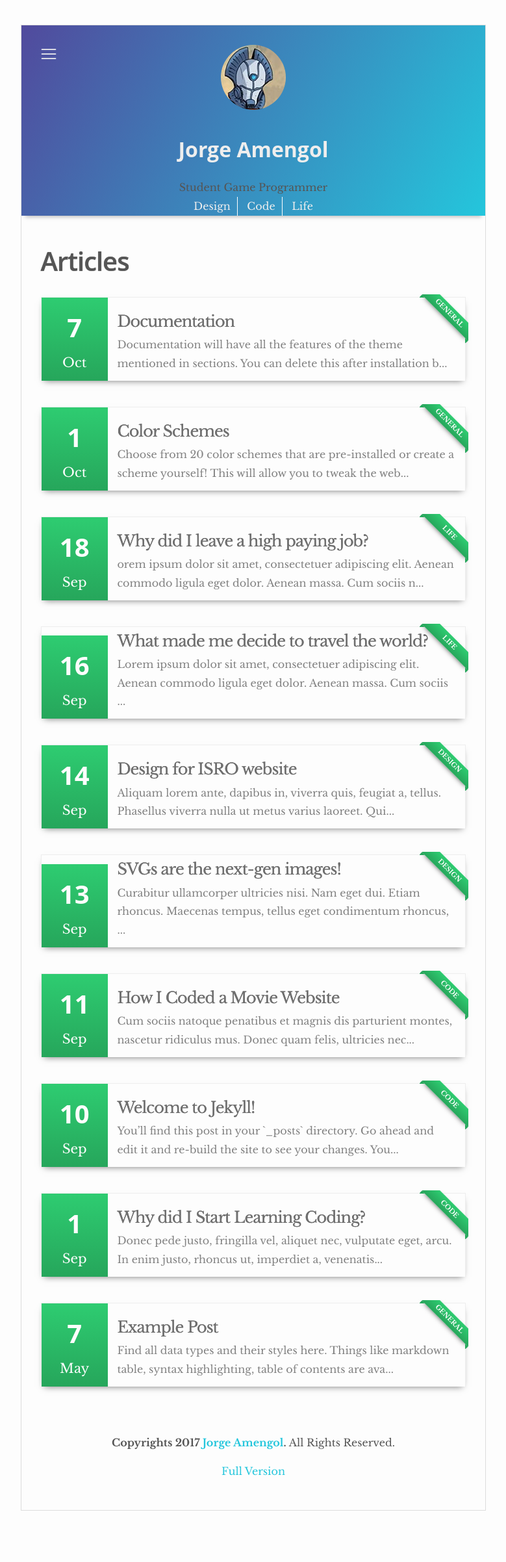
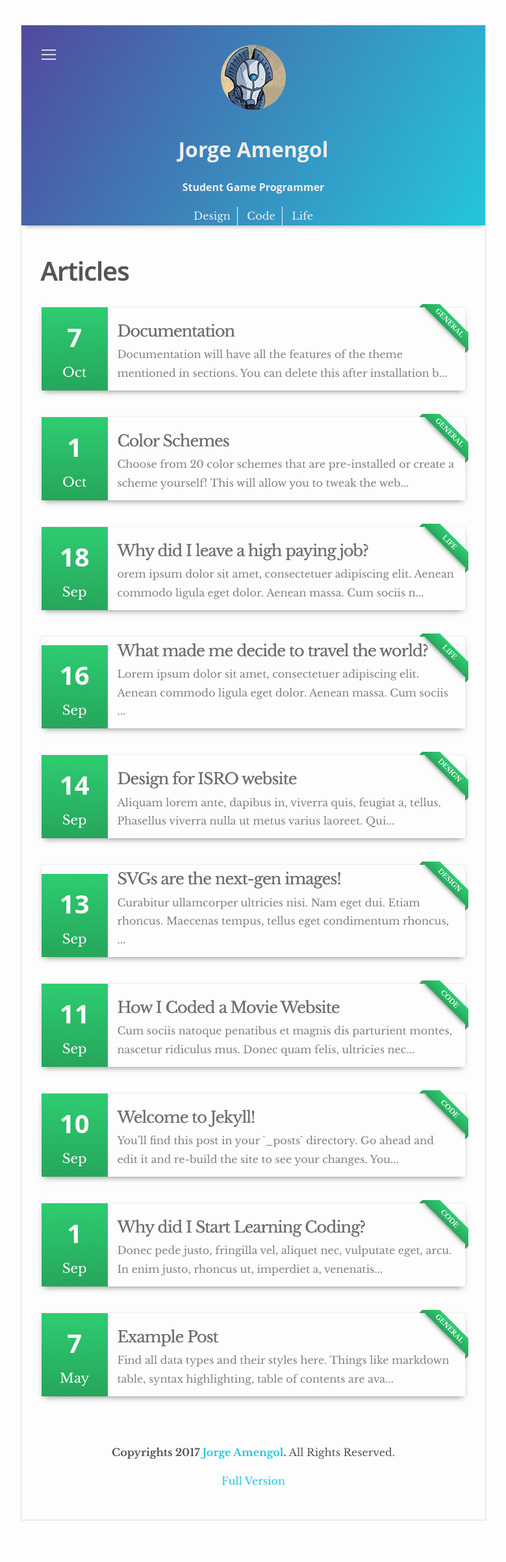
Before and after one commit to amengol/amengol.github.io, a Jekyll site: the page built from index.html, in a window 1280 px wide. Shown: the whole page at 65% size, without its empty margins (250-1029 px from the left). Built offline with Jekyll 4.4.1, drawn with Linux system fonts in a browser that asks for light colours.

Commit message:
Update header.html

```diff
--- a/_includes/header.html
+++ b/_includes/header.html
@@ -11,7 +11,7 @@
 <img class="author-image" alt="site-title" src="{{site.baseurl}}/images/{{site.author.image}}">
 </a>
 <h1 class="author-about">{{site.author.name}}</h1>
-{{site.subtitle}}
+<h4 class="author-about">{{site.subtitle}}</h4>
 </div>
 <div class="menu-category">
 <div class="menu-item"><a class="{% if page.url == '/design/' %}active{% endif %} menu-link" href="{{site.baseurl}}/design/">Design</a></div>
```
